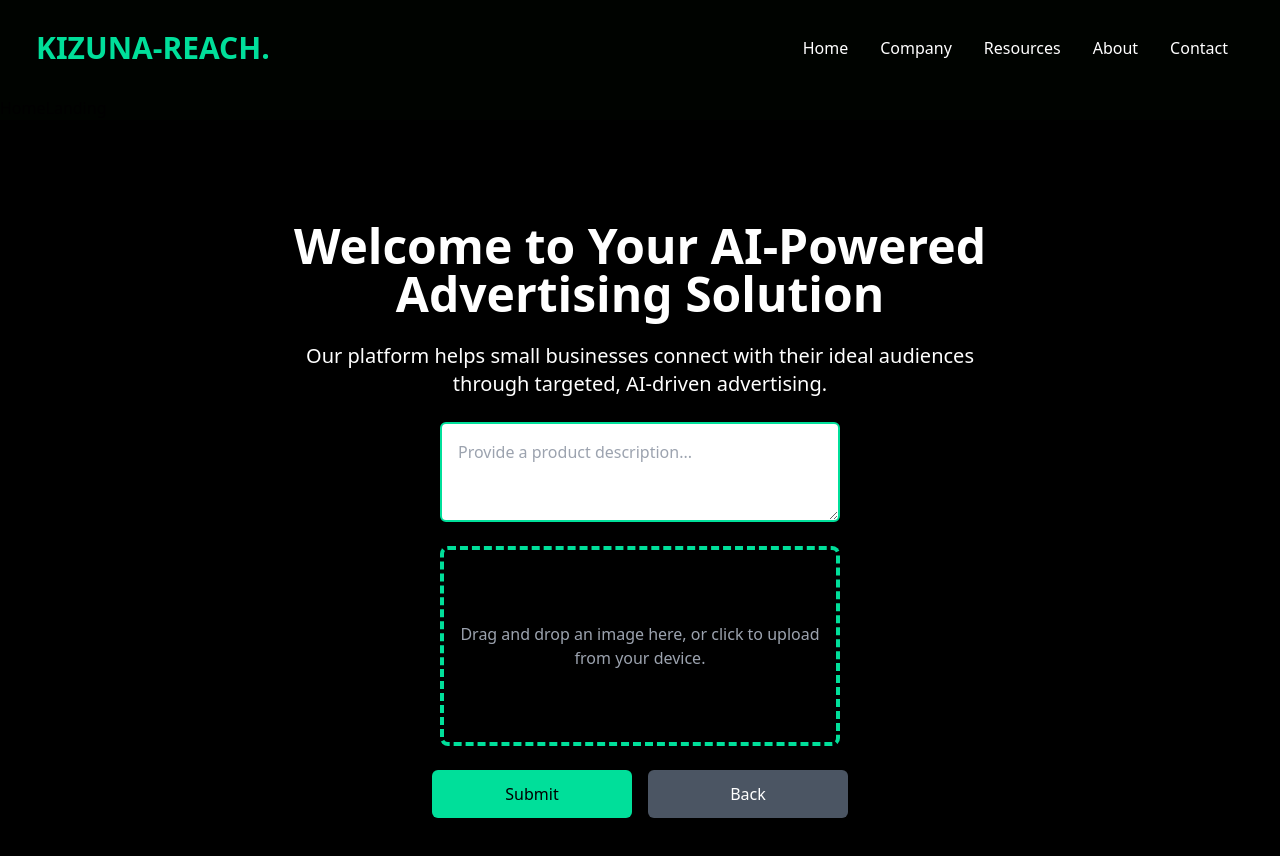
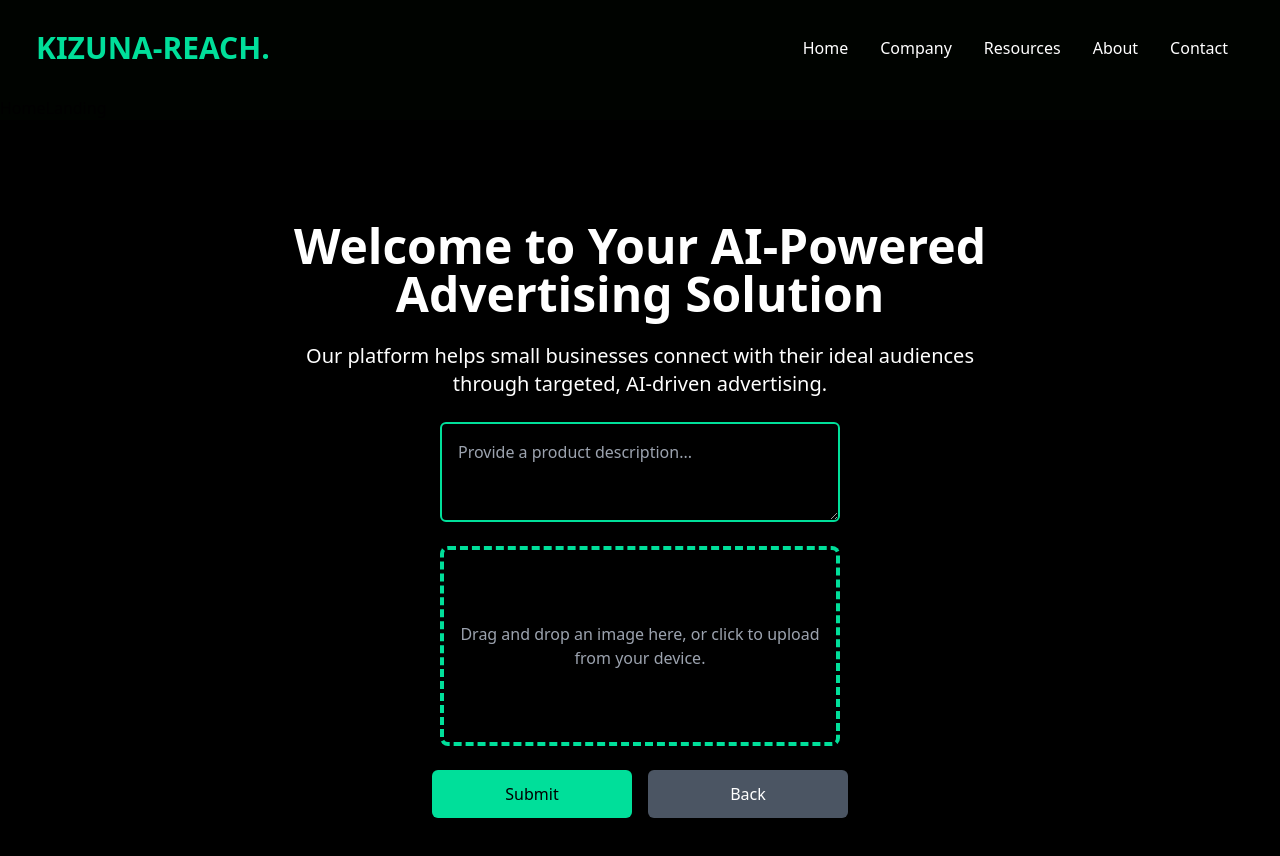
Before and after one commit to jz0527/SushiHacksFrontend, a React (Create React App) app: page / in a window 1280 px wide. Both pictures are taken after a click on the button "Landing". Shown: the top 856 px of the page. Built offline with nearby package versions, Linux system fonts and the light colour scheme.

Commit message:
modified textbox

```diff
--- a/src/components/Landing.jsx
+++ b/src/components/Landing.jsx
@@ -42,7 +42,7 @@ const Landing = ({ setCurrentPage }) => {
           value={description}
           onChange={(e) => setDescription(e.target.value)}
           placeholder='Provide a product description...'
-          className='w-full max-w-[400px] h-[100px] border-2 border-[#00df9a] rounded-md p-4 text-black bg-white'
+          className='w-full max-w-[400px] h-[100px] border-2 border-[#00df9a] rounded-md p-4 text-gray-400 bg-black/50'
         />
 
         {/* Drop Area */}
```
